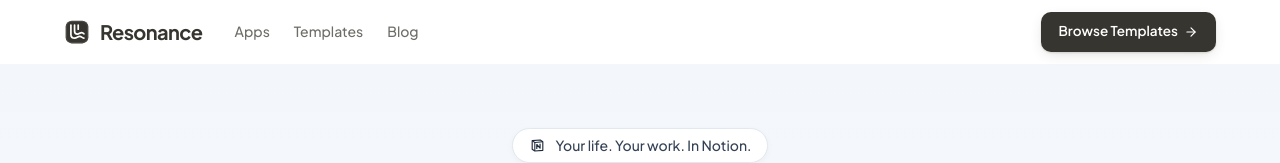
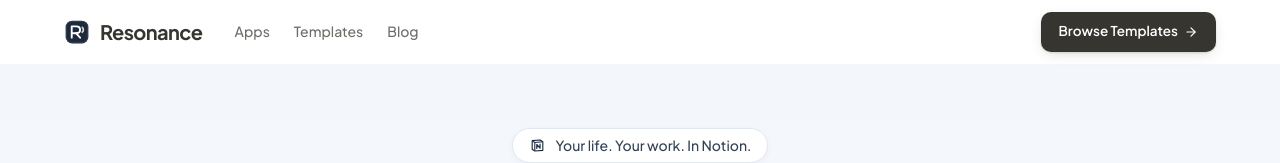
Before and after one commit to bruce12-glitch/Lumina-studio.notion, a React (Vite) app: page / in a window 1280 px wide. Shown: the top 163 px of the page. Built offline with nearby package versions, Linux system fonts and the light colour scheme.

Commit message:
feat(brand): design minimalist geometric R and harmonic wave logo for Resonance

```diff
--- a/src/components/Chrome.tsx
+++ b/src/components/Chrome.tsx
@@ -45,34 +45,38 @@ export const LuminaLogo: React.FC<{ size?: number; className?: string }> = ({
     aria-hidden="true"
     className={`shrink-0 ${className}`}
   >
-    <rect x="2" y="2" width="28" height="28" rx="7.5" fill="#37352F" />
+    {/* Minimalist Notion-Charcoal Squircle */}
+    <rect x="2" y="2" width="28" height="28" rx="8" fill="#1E293B" />
     <rect
       x="3"
       y="3"
       width="26"
       height="26"
-      rx="6.5"
+      rx="7"
       stroke="#FFFFFF"
-      strokeOpacity="0.14"
+      strokeOpacity="0.12"
       strokeWidth="1"
     />
+    {/* Geometric "R" Monogram */}
     <path
-      d="M8.5 7.5V19C8.5 21.8 10.5 23.5 13.2 23.5C15.5 23.5 17 21.5 19.3 21.5C21.6 21.5 22.8 23.5 24.5 23.5"
+      d="M9.5 23V9H15.2C17.85 9 19.8 10.75 19.8 13.25C19.8 15.75 17.85 17.5 15.2 17.5H9.5"
       stroke="#FFFFFF"
-      strokeWidth="2.1"
+      strokeWidth="2.3"
       strokeLinecap="round"
       strokeLinejoin="round"
     />
     <path
-      d="M13 7.5V15C13 17.2 14.4 18.5 16.5 18.5C18.5 18.5 19.8 16.7 21.8 16.7C23.2 16.7 24 17.6 24.5 18.2"
+      d="M14.8 17.5L19.8 23"
       stroke="#FFFFFF"
-      strokeWidth="2.1"
+      strokeWidth="2.3"
       strokeLinecap="round"
       strokeLinejoin="round"
     />
+    {/* Harmonic Resonance Wave Arc */}
     <path
-      d="M17.5 7.5V12.5"
+      d="M22.5 10.2C24.3 11.85 24.3 14.65 22.5 16.3"
       stroke="#FFFFFF"
+      strokeOpacity="0.82"
       strokeWidth="2.1"
       strokeLinecap="round"
     />
```
Also changed, not shown: index.html (+1 -1 lines).
